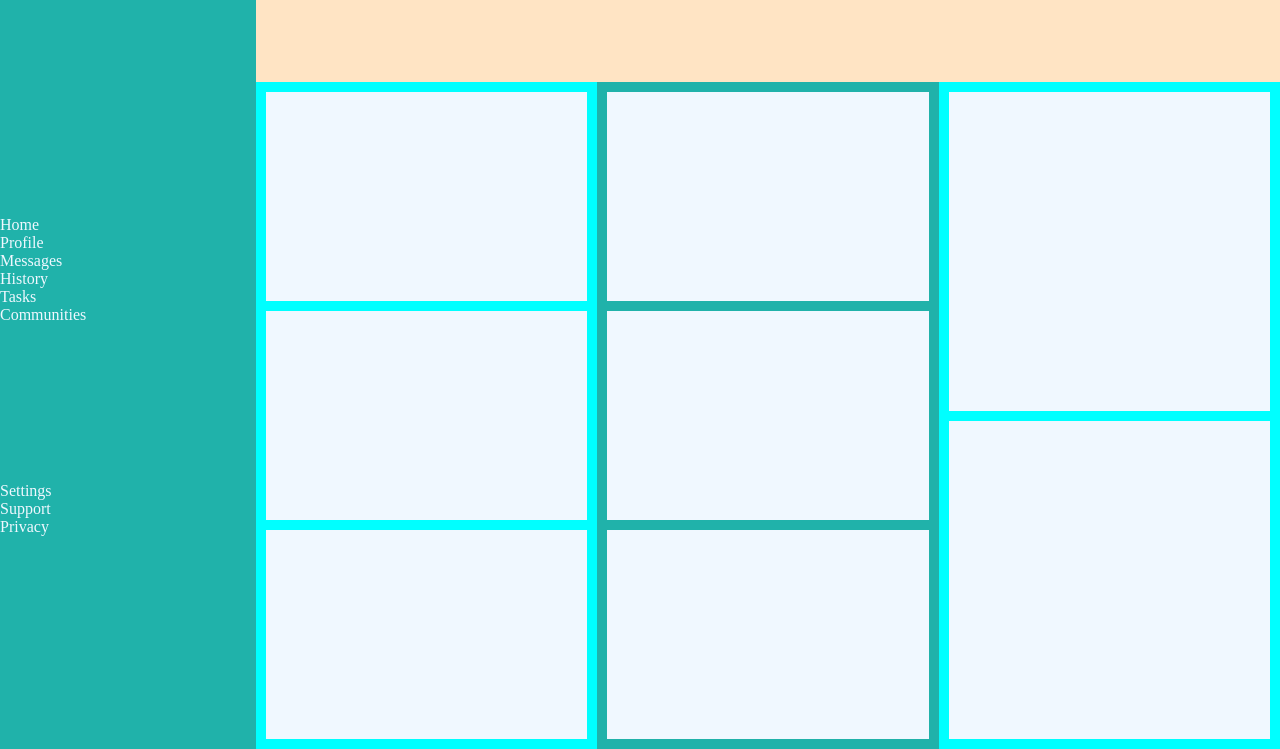
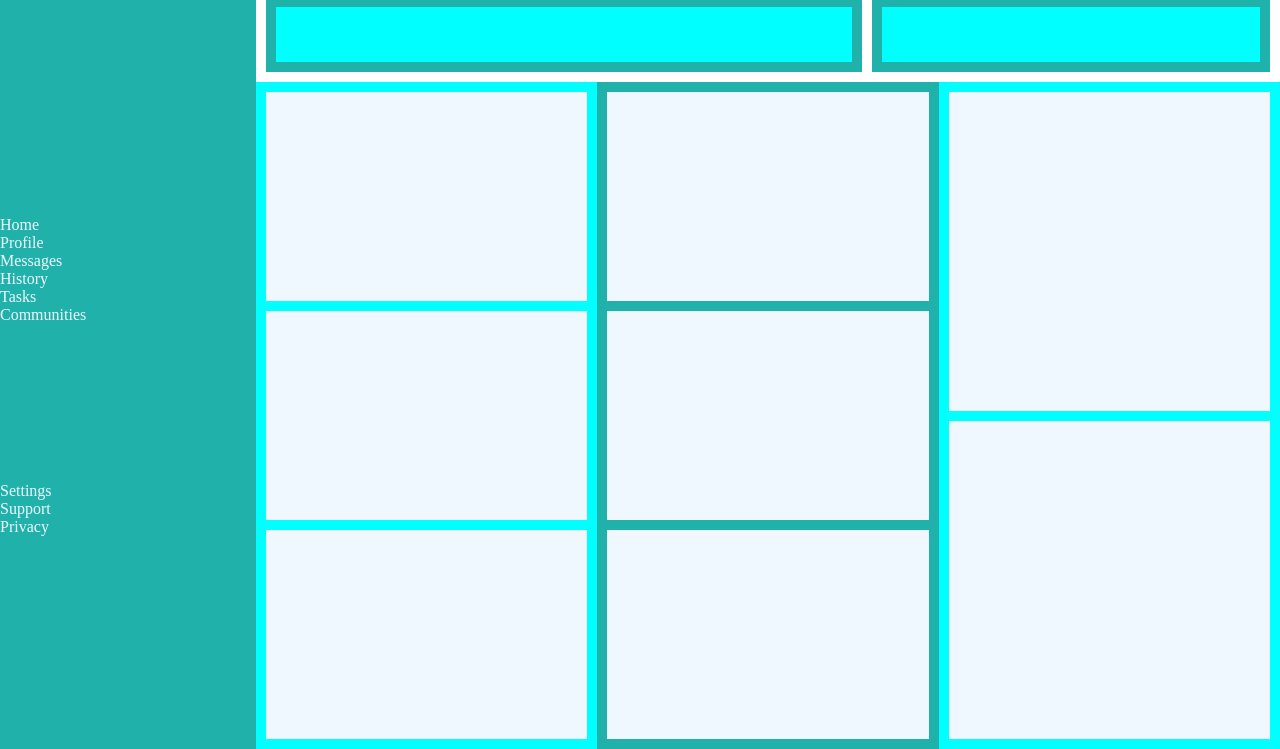
Before and after one commit to HardoModo/odin-admin-dashboard, a plain HTML site: page index.html in a window 1280 px wide. Shown: the part 51-800 px from the top of the page. Drawn offline with Linux system fonts and the light colour scheme.

Commit message:
Create header divs

```diff
--- a/index.html
+++ b/index.html
@@ -30,7 +30,17 @@
         </div>
 
         <div class="main">
-            <div class="main-header"></div>
+            <div class="main-header">
+                <div class="header-left">
+                    <div class="header-left-top"></div>
+                    <div class="header-left-bottom"></div>
+                </div>
+
+                <div class="header-right">
+                    <div class="header-right-top"></div>
+                    <div class="header-right-bottom"></div>
+                </div>
+            </div>
 
             <div class="main-area">
                 <div class="main-area-col-1">
--- a/styles.css
+++ b/styles.css
@@ -37,7 +37,27 @@
 }
 
 .main-header {
-    background-color: bisque;
+    background-color: white;
+    display: grid;
+    grid-template-columns: 3fr 2fr;
+    column-gap: 10px;
+    padding: 10px;
+}
+
+.header-left,
+.header-right {
+    background-color: lightseagreen;
+    display: grid;
+    grid-template-rows: 1fr 2fr;
+    row-gap: 10px;
+    padding: 10px;
+}
+
+.header-left-top,
+.header-left-bottom,
+.header-right-top,
+.header-right-bottom {
+    background-color: aqua;
 }
 
 .main-area {
```
